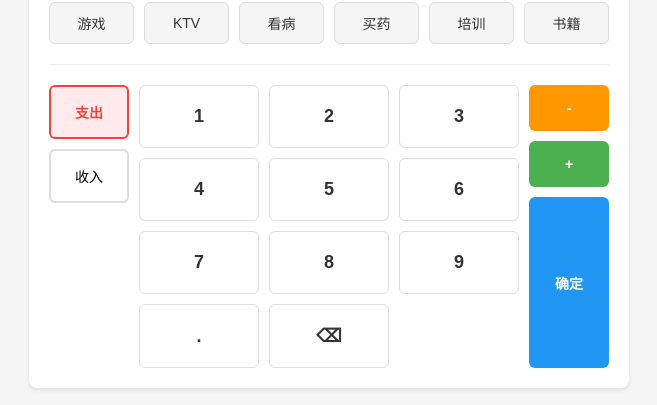
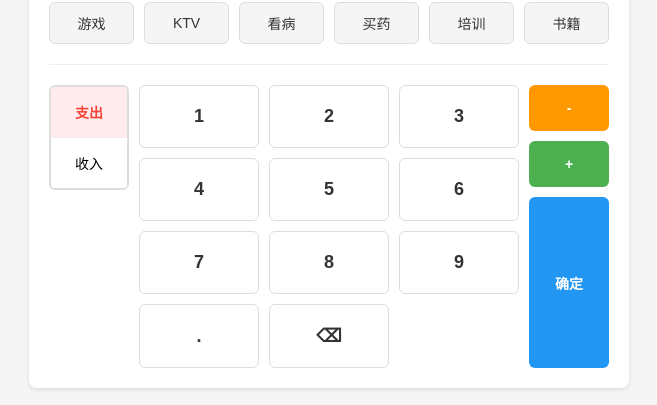
Before and after one commit to wlg001/Ledger, a React (Create React App) app in the folder frontend/: page / in a window 1280 px wide. Shown: the part 477-882 px from the top of the page, without its empty margins (311-968 px from the left). Built offline with nearby package versions, Linux system fonts and the light colour scheme; no server answers.

Commit message:
优化支出/收入选择UI，记录支付渠道功能规划

```diff
--- a/frontend/src/App.css
+++ b/frontend/src/App.css
@@ -228,30 +228,42 @@ h1 {
 .keyboard-left {
   display: flex;
   flex-direction: column;
-  gap: 10px;
   width: 80px;
+}
+
+.type-selector {
+  display: flex;
+  flex-direction: column;
+  gap: 0;
+  border: 2px solid #ddd;
+  border-radius: 6px;
+  overflow: hidden;
+  background: white;
 }
 
 .type-button {
   padding: 15px 10px;
-  border: 2px solid #ddd;
-  border-radius: 6px;
+  border: none;
+  border-radius: 0;
   background: white;
   cursor: pointer;
   font-size: 14px;
   transition: all 0.2s;
+  position: relative;
+}
+
+.type-button:first-child {
+  border-bottom: 1px solid #eee;
 }
 
 .type-button.active.expense {
   background: #ffebee;
-  border-color: #f44336;
   color: #f44336;
   font-weight: bold;
 }
 
 .type-button.active.income {
   background: #e8f5e9;
-  border-color: #4caf50;
   color: #4caf50;
   font-weight: bold;
 }
--- a/frontend/src/App.js
+++ b/frontend/src/App.js
@@ -201,6 +201,7 @@ function App() {
 
       <div className="number-keyboard">
         <div className="keyboard-left">
+          <div className="type-selector">
             <button
               type="button"
               onClick={() => setType('expense')}
@@ -215,6 +216,7 @@ function App() {
             >
               收入
             </button>
+          </div>
         </div>
 
         <div className="keyboard-center">
```
Also changed, not shown: 2 other files (tests, documents, lock files or other folders). Lines whose indentation alone changed are shown as unchanged.
